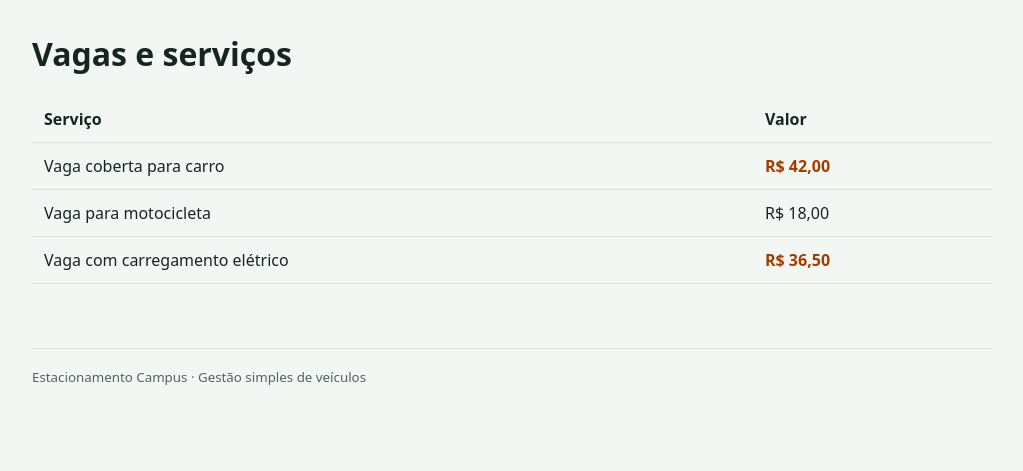
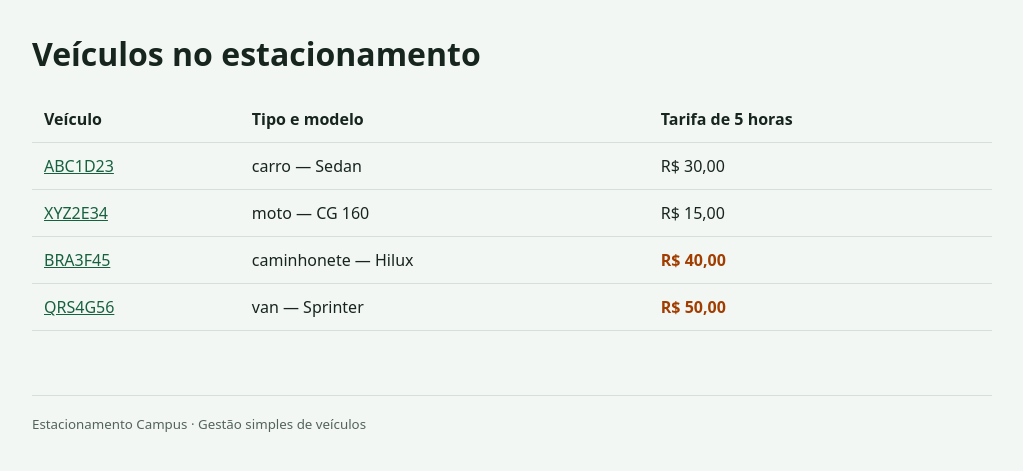
Before and after one commit to GabrielUaren18/pweb1-atividades, a Laravel app: page /produtos in a window 1280 px wide. Shown: the part 63-534 px from the top of the page, without its empty margins (128-1151 px from the left). Run offline with Laravel 12, Linux system fonts and the light colour scheme.

Commit message:
feat(aula05-a08): cria controlador de veiculos

```diff
--- /dev/null
+++ b/aula05-mvc/app/Domain/Estacionamento/Caminhonete.php
@@ -0,0 +1,18 @@
+<?php
+
+namespace App\Domain\Estacionamento;
+
+class Caminhonete extends Veiculo
+{
+    public function tipo(): string
+    {
+        return 'caminhonete';
+    }
+
+    public function calcularTarifa(float $horas): float
+    {
+        $this->validarHoras($horas);
+
+        return $horas * 8.0;
+    }
+}
--- /dev/null
+++ b/aula05-mvc/app/Domain/Estacionamento/Carro.php
@@ -0,0 +1,18 @@
+<?php
+
+namespace App\Domain\Estacionamento;
+
+class Carro extends Veiculo
+{
+    public function tipo(): string
+    {
+        return 'carro';
+    }
+
+    public function calcularTarifa(float $horas): float
+    {
+        $this->validarHoras($horas);
+
+        return $horas * 6.0;
+    }
+}
--- /dev/null
+++ b/aula05-mvc/app/Domain/Estacionamento/Moto.php
@@ -0,0 +1,18 @@
+<?php
+
+namespace App\Domain\Estacionamento;
+
+class Moto extends Veiculo
+{
+    public function tipo(): string
+    {
+        return 'moto';
+    }
+
+    public function calcularTarifa(float $horas): float
+    {
+        $this->validarHoras($horas);
+
+        return $horas * 3.0;
+    }
+}
--- /dev/null
+++ b/aula05-mvc/app/Domain/Estacionamento/Van.php
@@ -0,0 +1,18 @@
+<?php
+
+namespace App\Domain\Estacionamento;
+
+class Van extends Veiculo
+{
+    public function tipo(): string
+    {
+        return 'van';
+    }
+
+    public function calcularTarifa(float $horas): float
+    {
+        $this->validarHoras($horas);
+
+        return $horas * 10.0;
+    }
+}
--- /dev/null
+++ b/aula05-mvc/app/Domain/Estacionamento/Veiculo.php
@@ -0,0 +1,51 @@
+<?php
+
+namespace App\Domain\Estacionamento;
+
+use InvalidArgumentException;
+
+abstract class Veiculo
+{
+    public function __construct(private string $placa, private string $modelo)
+    {
+        if (trim($placa) === '' || trim($modelo) === '') {
+            throw new InvalidArgumentException('Placa e modelo são obrigatórios.');
+        }
+
+        $this->placa = strtoupper(trim($placa));
+        $this->modelo = trim($modelo);
+    }
+
+    public function getPlaca(): string
+    {
+        return $this->placa;
+    }
+
+    public function getModelo(): string
+    {
+        return $this->modelo;
+    }
+
+    abstract public function tipo(): string;
+
+    abstract public function calcularTarifa(float $horas): float;
+
+    /**
+     * @return array{placa: string, modelo: string, tipo: string}
+     */
+    public function paraArray(): array
+    {
+        return [
+            'placa' => $this->placa,
+            'modelo' => $this->modelo,
+            'tipo' => $this->tipo(),
+        ];
+    }
+
+    protected function validarHoras(float $horas): void
+    {
+        if ($horas <= 0) {
+            throw new InvalidArgumentException('O tempo deve ser maior que zero.');
+        }
+    }
+}
--- /dev/null
+++ b/aula05-mvc/app/Http/Controllers/VeiculoController.php
@@ -0,0 +1,39 @@
+<?php
+
+namespace App\Http\Controllers;
+
+use App\Domain\Estacionamento\Caminhonete;
+use App\Domain\Estacionamento\Carro;
+use App\Domain\Estacionamento\Moto;
+use App\Domain\Estacionamento\Van;
+use App\Domain\Estacionamento\Veiculo;
+use Illuminate\Contracts\View\View;
+
+class VeiculoController extends Controller
+{
+    /**
+     * @return list<Veiculo>
+     */
+    private function veiculos(): array
+    {
+        return [
+            new Carro('ABC1D23', 'Sedan'),
+            new Moto('XYZ2E34', 'CG 160'),
+            new Caminhonete('BRA3F45', 'Hilux'),
+            new Van('QRS4G56', 'Sprinter'),
+        ];
+    }
+
+    public function index(): View
+    {
+        return view('produtos.index', ['veiculos' => $this->veiculos()]);
+    }
+
+    public function show(int $id): View
+    {
+        $veiculos = $this->veiculos();
+        abort_unless(array_key_exists($id, $veiculos), 404);
+
+        return view('produtos.show', ['veiculo' => $veiculos[$id]]);
+    }
+}
--- a/aula05-mvc/resources/views/produtos/index.blade.php
+++ b/aula05-mvc/resources/views/produtos/index.blade.php
@@ -1,31 +1,33 @@
 @extends('layouts.app')
 
-@section('titulo', 'Vagas e serviços')
+@section('titulo', 'Veículos')
 
 @section('conteudo')
-    <h1>Vagas e serviços</h1>
+    <h1>Veículos no estacionamento</h1>
     <table>
         <thead>
             <tr>
-                <th scope="col">Serviço</th>
-                <th scope="col">Valor</th>
+                <th scope="col">Veículo</th>
+                <th scope="col">Tipo e modelo</th>
+                <th scope="col">Tarifa de 5 horas</th>
             </tr>
         </thead>
         <tbody>
-            @forelse ($produtos as $produto)
+            @forelse ($veiculos as $id => $veiculo)
                 <tr>
-                    <td>{{ $produto['nome'] }}</td>
+                    <td><a href="{{ route('produtos.show', $id) }}">{{ $veiculo->getPlaca() }}</a></td>
+                    <td>{{ $veiculo->tipo() }} — {{ $veiculo->getModelo() }}</td>
                     <td>
-                        @if ($produto['preco'] > 30)
-                            <strong class="destaque">R$ {{ number_format($produto['preco'], 2, ',', '.') }}</strong>
+                        @if ($veiculo->calcularTarifa(5) > 30)
+                            <strong class="destaque">R$ {{ number_format($veiculo->calcularTarifa(5), 2, ',', '.') }}</strong>
                         @else
-                            R$ {{ number_format($produto['preco'], 2, ',', '.') }}
+                            R$ {{ number_format($veiculo->calcularTarifa(5), 2, ',', '.') }}
                         @endif
                     </td>
                 </tr>
             @empty
                 <tr>
-                    <td colspan="2">Nenhuma vaga disponível.</td>
+                    <td colspan="3">Nenhum veículo no estacionamento.</td>
                 </tr>
             @endforelse
         </tbody>
--- a/aula05-mvc/routes/web.php
+++ b/aula05-mvc/routes/web.php
@@ -1,6 +1,7 @@
 <?php
 
 use App\Http\Controllers\PaginaController;
+use App\Http\Controllers\VeiculoController;
 use Illuminate\Support\Facades\Route;
 
 Route::get('/', [PaginaController::class, 'inicio'])->name('inicio');
@@ -13,19 +14,10 @@ Route::get('/inicio', function () {
     return redirect('/');
 });
 
-Route::get('/produtos', function () {
-    return view('produtos.index', [
-        'produtos' => [
-            ['nome' => 'Vaga coberta para carro', 'preco' => 42.00],
-            ['nome' => 'Vaga para motocicleta', 'preco' => 18.00],
-            ['nome' => 'Vaga com carregamento elétrico', 'preco' => 36.50],
-        ],
-    ]);
-})->name('produtos.index');
-
-Route::get('/produtos/{id}', function (int $id) {
-    return "Produto {$id} solicitado no Estacionamento Campus.";
-})->whereNumber('id');
+Route::get('/produtos', [VeiculoController::class, 'index'])->name('produtos.index');
+Route::get('/produtos/{id}', [VeiculoController::class, 'show'])
+    ->whereNumber('id')
+    ->name('produtos.show');
 
 Route::get('/saudacao/{nome?}', function (string $nome = 'visitante') {
     return "Olá, {$nome}!";
```
Also changed, not shown: aula05-mvc/resources/views/produtos/show.blade.php (added, +18 -0 lines), aula05-mvc/respostas.md (+40 -1 lines), aula05-mvc/tests/Feature/VeiculoControllerTest.php (added, +34 -0 lines), aula05-mvc/capturas/atividade-08-detalhe.png (added), aula05-mvc/capturas/atividade-08-veiculos.png (added).
